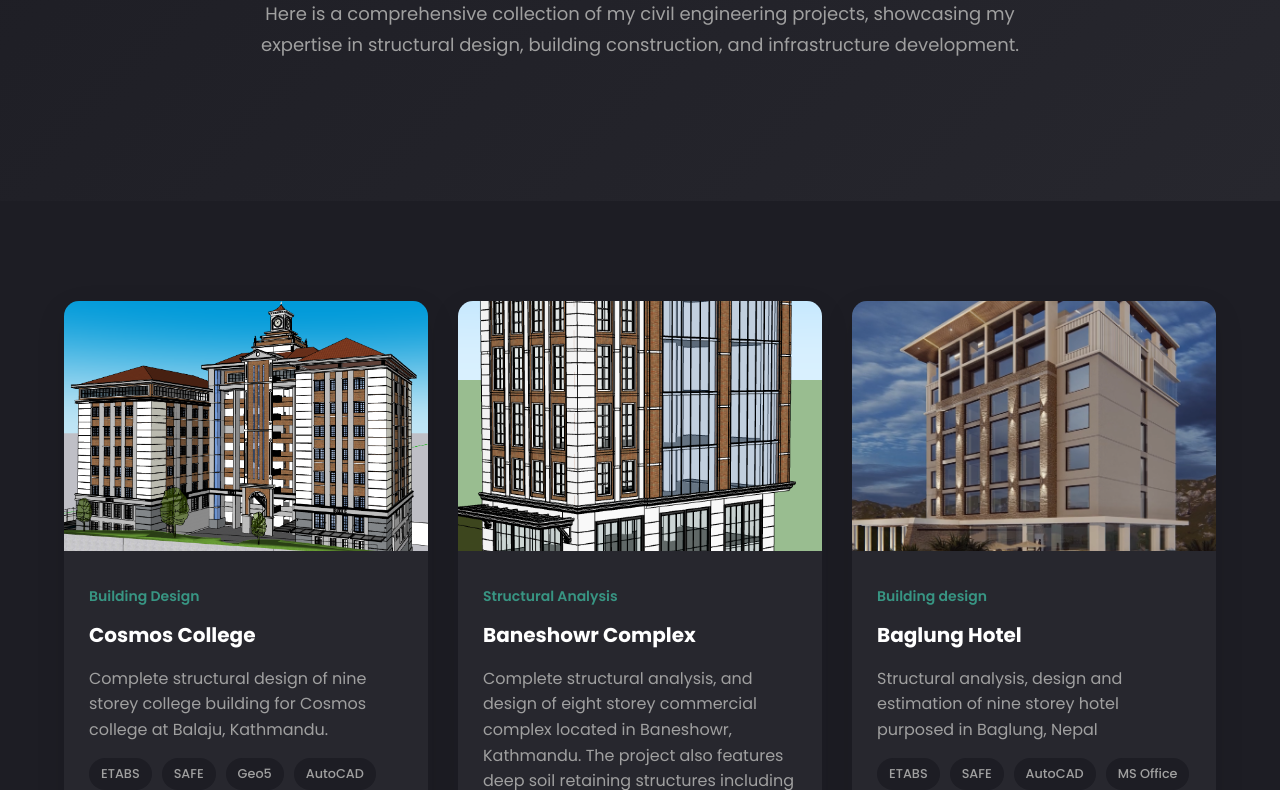
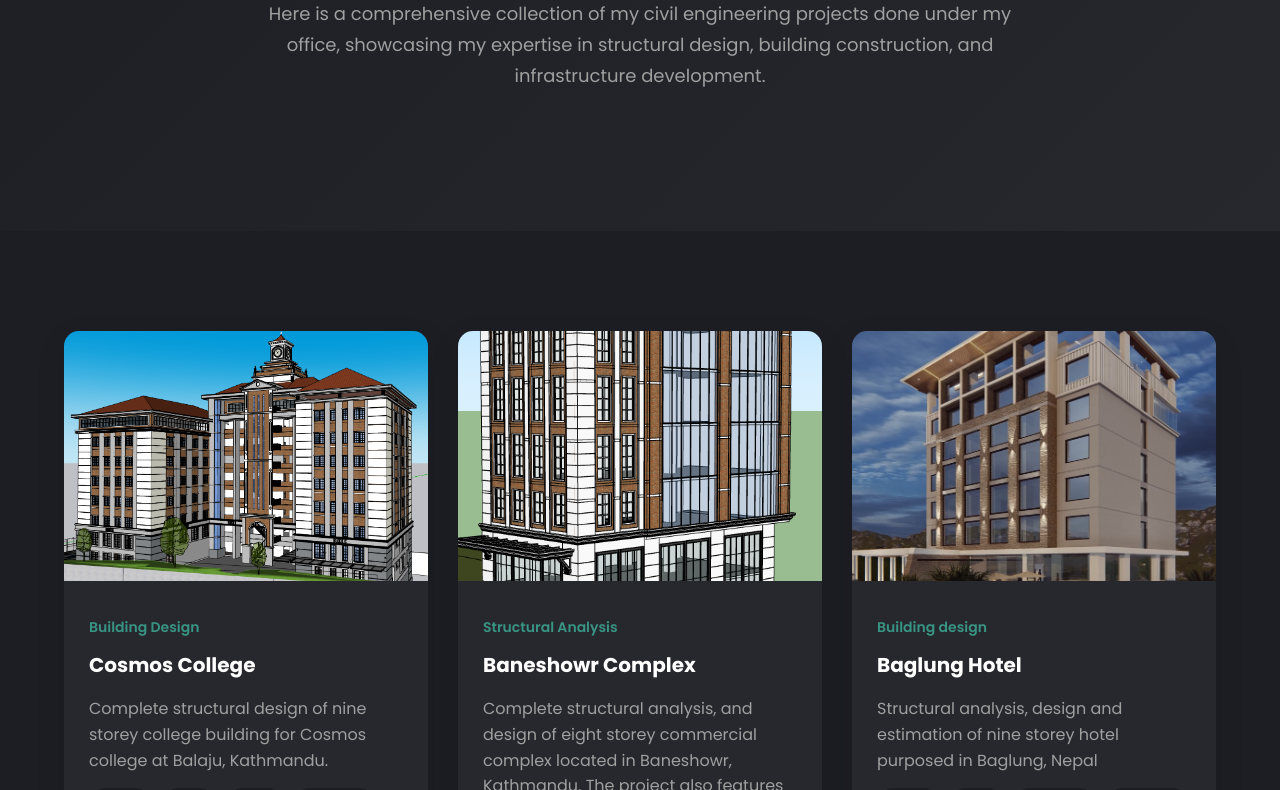
Before and after one commit to Janak-git-hub/janak, a plain HTML site: page more-projects.html in a window 1280 px wide. Shown: the part 302-1092 px from the top of the page. Drawn offline with Linux system fonts and the light colour scheme.

Commit message:
Update more-projects.html

```diff
--- a/more-projects.html
+++ b/more-projects.html
@@ -547,7 +547,7 @@
             <span class="subtitle">My Complete Portfolio</span>
             <h1 class="title">All Projects</h1>
             <p class="description">
-                Here is a comprehensive collection of my civil engineering projects, showcasing my expertise in structural design, building construction, and infrastructure development.
+                Here is a comprehensive collection of my civil engineering projects done under my office, showcasing my expertise in structural design, building construction, and infrastructure development.
             </p>
         </div>
     </section>
@@ -972,4 +972,5 @@
         });
     </script>
 </body>
+
 </html>
```
